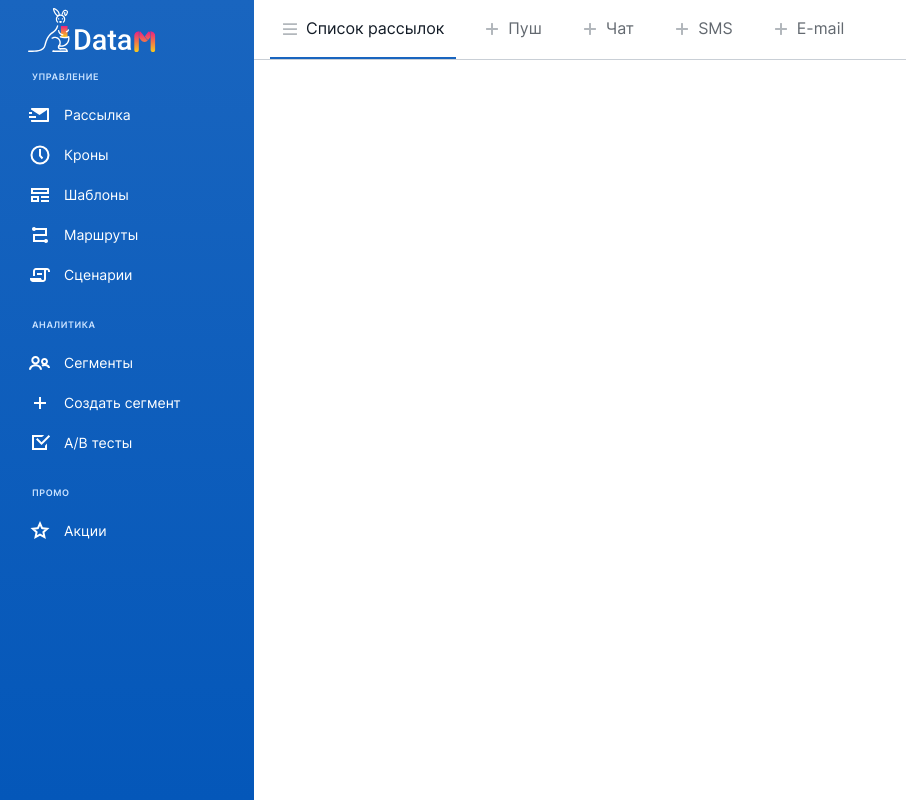
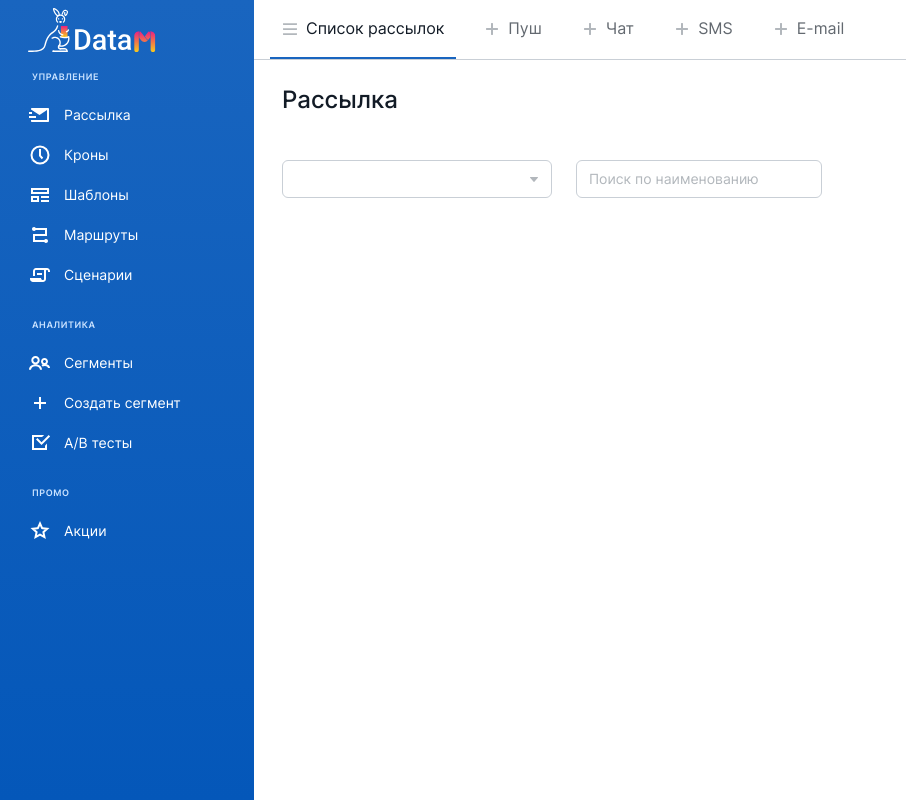
Before and after one commit to Rostick0/data_m, a React (Create React App) app: page /broadcast/list in a window 1280 px wide. Shown: the whole page, without its empty margins (0-906 px from the left). Built offline with nearby package versions, Linux system fonts and the light colour scheme.

Commit message:
+add select

```diff
--- a/src/components/TopNav/components/TopNavItem/TopNavItem.module.scss
+++ b/src/components/TopNav/components/TopNavItem/TopNavItem.module.scss
@@ -11,5 +11,9 @@
             border-bottom: 2px solid var(--brand_primary_1);
             color: var(--text_primary);
         }
+
+        &:hover {
+            color: var(--text_primary);
+        }
     }
 }
--- a/src/pages/BroadcastList/BroadcastList.module.scss
+++ b/src/pages/BroadcastList/BroadcastList.module.scss
@@ -1 +1,11 @@
-.BroadcastList {}
+.BroadcastList {
+    &__top {
+        padding: 0 28px;
+    }
+
+    &_filter {
+        display: flex;
+        column-gap: 24px;
+        margin-top: 20px;
+    }
+}
--- a/src/pages/BroadcastList/BroadcastList.tsx
+++ b/src/pages/BroadcastList/BroadcastList.tsx
@@ -3,15 +3,41 @@ import styles from './BroadcastList.module.scss';
 // import LayoutDefault from '../../layout/LayoutDefault/LayoutDefault';
 // import TopNav from '../../components/TopNav/TopNav';
 import LayoutBroadcost from '../../layout/LayoutBroadcost/LayoutBroadcost';
+import Title from '../../ui/Title/Title';
+import Input from '../../ui/Input/Input';
+import Select from '../../ui/Select/Select';
 
 interface BroadcastListProps { }
 
 const BroadcastList: FC<BroadcastListProps> = () => (
   <LayoutBroadcost>
     <div className={styles.BroadcastList}>
-
+      <div className={styles.BroadcastList__top}>
+        <Title>Рассылка</Title>
+        <div className={styles.BroadcastList_filter}>
+          <Select items={[
+            {
+              value: 1,
+              name: '312'
+            },
+            {
+              value: 2,
+              name: 2
+            },
+            {
+              value: 3,
+              name: 3
+            }
+          ]
+          }
+          onChange={(result: object) => console.log(result)}
+          ></Select>
+          <Input placeholder="Поиск по наименованию"></Input>
+          {/* <Select></Select> */}
+        </div>
+      </div>
     </div>
-  </LayoutBroadcost>
+  </LayoutBroadcost >
 );
 
 export default BroadcastList;
--- a/src/ui/Input/Input.module.scss
+++ b/src/ui/Input/Input.module.scss
@@ -1 +1,18 @@
-.Input {}
+.Input {
+    border: 1px solid var(--basic_border);
+    border-radius: 6px;
+    color: var(--text_primary);
+    font-size: 14px;
+    font-family: 'Inter';
+    line-height: 143%;
+    padding: 8px 12px;
+    transition: 200ms;
+
+    &::placeholder {
+        color: var(--text_tertiary);
+    }
+
+    &:disabled {
+        background-color: var(--basic_background);
+    }
+}
--- a/src/ui/Input/Input.tsx
+++ b/src/ui/Input/Input.tsx
@@ -1,12 +1,14 @@
-import React, { FC } from 'react';
+import React, { FC, InputHTMLAttributes } from 'react';
 import styles from './Input.module.scss';
 
-interface InputProps {}
+interface InputProps extends InputHTMLAttributes<HTMLInputElement> { }
 
-const Input: FC<InputProps> = () => (
-  <div className={styles.Input}>
-    Input Component
-  </div>
-);
+const Input: FC<InputProps> = props => {
+  const { className, ...rest } = props
+  const styleClassName = className ? ' ' + className : '';
+  return (
+    <input className={styles.Input + styleClassName} {...rest} />
+  );
+};
 
 export default Input;
--- a/src/ui/Select/Select.module.scss
+++ b/src/ui/Select/Select.module.scss
@@ -1 +1,39 @@
-.Select {}
+.Select {
+    position: relative;
+
+    &__switch {
+        display: flex;
+        align-items: center;
+        position: relative;
+    }
+
+    &__input {
+        padding-right: 36px;
+    }
+
+    &__icon {
+        position: absolute;
+        right: 0;
+    }
+
+    &__list {
+        border: 1px solid var(--basic_border);
+        border-radius: 5px;
+        display: flex;
+        flex-direction: column;
+        position: absolute;
+        margin-top: 10px;
+        width: 100%;
+    }
+
+    &__item {
+        color: var(--text_primary);
+        cursor: pointer;
+        padding: 8px 12px;
+        transition: 200ms;
+
+        &:hover {
+            background-color: var(--basic_hover);
+        }
+    }
+}
--- a/src/ui/Select/Select.tsx
+++ b/src/ui/Select/Select.tsx
@@ -1,12 +1,52 @@
-import React, { FC } from 'react';
+import React, { FC, useState } from 'react';
 import styles from './Select.module.scss';
+import Input from '../Input/Input';
 
-interface SelectProps {}
+interface Items {
+  value: string | number | undefined,
+  name: string | number | undefined
+}
+interface SelectProps {
+  onChange?: Function | undefined
+  items: Array<Items>
+}
 
-const Select: FC<SelectProps> = () => (
-  <div className={styles.Select}>
-    Select Component
-  </div>
-);
+const Select: FC<SelectProps> = ({
+  onChange,
+  items
+}) => {
+  const [active, setActive] = useState(false);
+  const [value, setValue] = useState('');
+
+  return (
+    <div className={styles.Select} >
+      <div className={styles.Select__switch}
+        onClick={() => setActive(prev => !prev)}
+
+      >
+        <Input className={styles.Select__input} value={value} readOnly></Input>
+        <svg className={styles.Select__icon} width="36" height="36" viewBox="0 0 36 36" fill="none" xmlns="http://www.w3.org/2000/svg">
+          <path d="M18.376 20.8208C18.1769 21.0481 17.8231 21.0481 17.6239 20.8208L14.1268 16.8295C13.8436 16.5063 14.0731 16 14.5028 16L21.4971 16C21.9268 16 22.1564 16.5063 21.8732 16.8295L18.376 20.8208Z" fill="#142333" fillOpacity="0.33" />
+        </svg>
+      </div>
+      {active && <ul className={styles.Select__list}>
+        {items?.map(item => (
+          <li
+            key={item.value}
+            className={styles.Select__item}
+            onClick={() => {
+              setValue(`${item?.name}`)
+              setActive(prev => false)
+              typeof onChange === 'function' && onChange({
+                value: item.value,
+                name: item.name
+              });
+            }}
+          >{item.name}</li>
+        ))}
+      </ul>}
+    </div>
+  );
+};
 
 export default Select;
--- /dev/null
+++ b/src/ui/Title/Title.module.scss
@@ -0,0 +1,8 @@
+.Title {
+    color: var(--text_primary);
+    font-family: 'Inter';
+    font-size: 24px;
+    font-weight: 500;
+    line-height: 133%;
+    padding: 24px 0;
+}
--- /dev/null
+++ b/src/ui/Title/Title.tsx
@@ -0,0 +1,20 @@
+import React, { FC } from 'react';
+import styles from './Title.module.scss';
+
+interface TitleProps {
+  className?: string | undefined,
+  children?: React.ReactNode | undefined
+}
+
+const Title: FC<TitleProps> = ({
+  className,
+  children
+}) => {
+  const styleClassName = className ? ' ' + className : '';
+
+  return (
+    <div className={styles.Title + styleClassName}>{children}</div>
+  );
+};
+
+export default Title;
```
